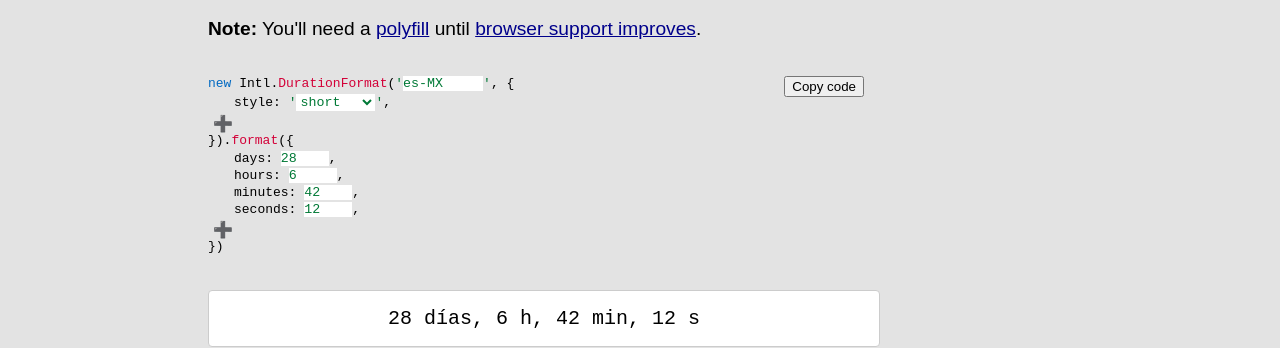
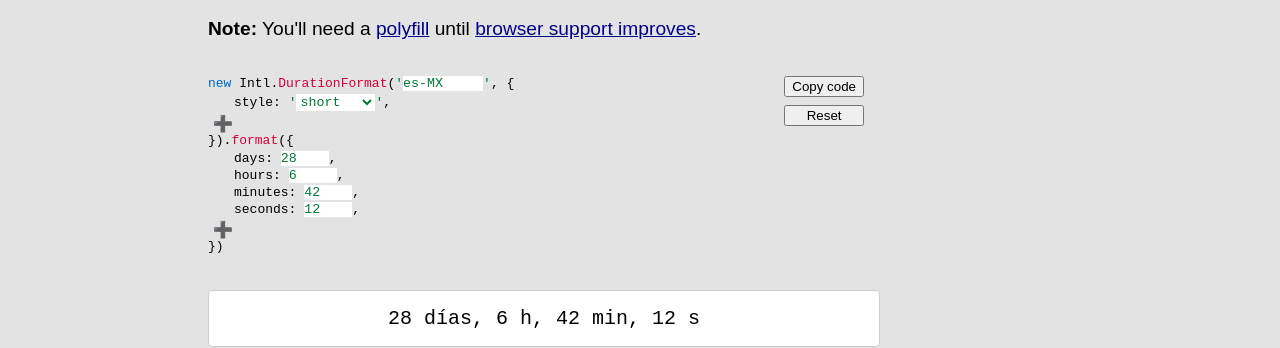
Before and after one commit to lindsayevans/tools.querc.net, a React (Vite) app: page /duration-format-playground in a window 1280 px wide. Shown: the part 143-491 px from the top of the page. Built offline with nearby package versions, Linux system fonts and the light colour scheme.

Commit message:
feat: persist playground options in URL

```diff
--- a/src/components/tools/DateTimeFormat/DateTimeFormat.scss
+++ b/src/components/tools/DateTimeFormat/DateTimeFormat.scss
@@ -132,19 +132,24 @@
   position: relative;
   padding: 1rem 0;
 
-  .copy-button {
+  .form-actions {
+    display: flex;
+    flex-direction: column;
+    gap: 0.5rem;
     position: absolute;
     top: -1rem;
     right: 1rem;
 
+    @media (min-width: 1024px) {
+      top: 1rem;
+    }
+  }
+
+  .copy-button {
     &.copied::before {
       content: '✅';
       position: absolute;
       right: -1.5rem;
-    }
-
-    @media (min-width: 1024px) {
-      top: 1rem;
     }
   }
 }
--- a/src/components/tools/DateTimeFormat/DateTimeFormat.tsx
+++ b/src/components/tools/DateTimeFormat/DateTimeFormat.tsx
@@ -1,9 +1,15 @@
-import React, { useEffect, useState } from 'react';
+import React, { useEffect, useRef, useState } from 'react';
 import { BCP_47, SUPPORTED_TIME_ZONES } from '../shared/Intl';
 
 import './DateTimeFormat.scss';
 import { classList } from '../../classList';
 import { formatOptions } from '../shared/formatOptions';
+import {
+  Form,
+  useLocation,
+  useSearchParams,
+  useSubmit,
+} from 'react-router-dom';
 
 type DateTimeFormatParams = {
   locale: string;
@@ -103,6 +109,13 @@ export const DateTimeFormat = () => {
     }, 3000);
   };
 
+  const reset = () => {
+    setDate(new Date());
+    setParameters(defaultParams);
+  };
+
+  const submit = useSubmit();
+
   useEffect(() => {
     try {
       setFormattedDate(formatDate(date));
@@ -119,10 +132,36 @@ export const DateTimeFormat = () => {
     );
   }, [date, parameters]);
 
+  let [searchParams] = useSearchParams();
+  useEffect(() => {
+    if (searchParams.get('date')) {
+      setDate(new Date(searchParams.get('date') as string));
+    }
+
+    const params: DateTimeFormatParams = {
+      locale: searchParams.get('locale') || '',
+      options: {},
+    };
+    Array.from(searchParams.keys())
+      .filter((x) => !['locale', 'date'].includes(x))
+      .forEach((key) => {
+        params.options[key] = searchParams.get(key);
+      });
+    if (params.locale !== '' || Object.keys(params.options).length > 0) {
+      setParameters(params);
+    }
+  }, []);
+
   return (
     <>
       <div className="playground">
-        <div className="input">
+        <Form
+          onChange={(event) => {
+            submit(event.currentTarget);
+          }}
+          className="input"
+        >
+          <div className="form-actions">
             <button
               type="button"
               className={classList([
@@ -133,6 +172,14 @@ export const DateTimeFormat = () => {
             >
               Copy code
             </button>
+            <button
+              type="button"
+              className={classList(['reset-button'])}
+              onClick={() => reset()}
+            >
+              Reset
+            </button>
+          </div>
           <label htmlFor="locale">
             <span className="sh-keyword">new</span> Intl.
             <span className="sh-property">DateTimeFormat</span>(
@@ -141,6 +188,7 @@ export const DateTimeFormat = () => {
           <input
             type="search"
             id="locale"
+            name="locale"
             className="locale"
             value={parameters?.locale}
             onChange={(e) =>
@@ -168,6 +216,7 @@ export const DateTimeFormat = () => {
                       {option !== 'timeZone' && (
                         <select
                           id={option}
+                          name={option}
                           value={parameters?.options[option]}
                           onChange={(e) =>
                             setParameters({
@@ -197,6 +246,7 @@ export const DateTimeFormat = () => {
                           <input
                             type="search"
                             id="timeZone"
+                            name="timeZone"
                             value={parameters?.options.timeZone}
                             onChange={(e) =>
                               setParameters({
@@ -255,6 +305,7 @@ export const DateTimeFormat = () => {
             <input
               type="datetime-local"
               id="date"
+              name="date"
               value={getDateValue(date)}
               onChange={(e) => setDate(new Date(e.target.value))}
               onInput={(e) =>
@@ -263,7 +314,7 @@ export const DateTimeFormat = () => {
             />
           </span>
           )
-        </div>
+        </Form>
 
         <pre className="output">{formattedDate}</pre>
       </div>
--- a/src/components/tools/DurationFormat/DurationFormat.scss
+++ b/src/components/tools/DurationFormat/DurationFormat.scss
@@ -132,19 +132,24 @@
   position: relative;
   padding: 1rem 0;
 
-  .copy-button {
+  .form-actions {
+    display: flex;
+    flex-direction: column;
+    gap: 0.5rem;
     position: absolute;
     top: -1rem;
     right: 1rem;
 
+    @media (min-width: 1024px) {
+      top: 1rem;
+    }
+  }
+
+  .copy-button {
     &.copied::before {
       content: '✅';
       position: absolute;
       right: -1.5rem;
-    }
-
-    @media (min-width: 1024px) {
-      top: 1rem;
     }
   }
 }
--- a/src/components/tools/DurationFormat/DurationFormat.tsx
+++ b/src/components/tools/DurationFormat/DurationFormat.tsx
@@ -1,13 +1,14 @@
 /// <reference path="./Intl.DurationFormat.d.ts" />
 
 import '@formatjs/intl-durationformat/polyfill';
-import React, { useEffect, useState } from 'react';
+import React, { useEffect, useRef, useState } from 'react';
 import { classList } from '../../classList';
 import { BCP_47, SUPPORTED_TIME_ZONES } from '../shared/Intl';
 import { DurationInput } from './types';
 
 import './DurationFormat.scss';
 import { formatOptions } from '../shared/formatOptions';
+import { Form, useSearchParams, useSubmit } from 'react-router-dom';
 
 type DurationFormatParams = {
   locale: string;
@@ -143,6 +144,13 @@ export const DurationFormat = () => {
     }, 3000);
   };
 
+  const reset = () => {
+    setDuration(defaultDuration);
+    setParameters(defaultParams);
+  };
+
+  const submit = useSubmit();
+
   useEffect(() => {
     try {
       setFormattedDuration(formatDuration(duration));
@@ -164,10 +172,42 @@ export const DurationFormat = () => {
     );
   }, [duration, parameters]);
 
+  let [searchParams] = useSearchParams();
+  useEffect(() => {
+    const duration: DurationInput = {};
+    Array.from(searchParams.keys())
+      .filter((x) => supportedDurationProps.includes(x))
+      .forEach((key) => {
+        duration[key] = searchParams.get(key);
+      });
+    if (Object.keys(duration).length > 0) {
+      setDuration(duration);
+    }
+
+    const params: DurationFormatParams = {
+      locale: searchParams.get('locale') || '',
+      options: {},
+    };
+    Array.from(searchParams.keys())
+      .filter((x) => !['locale', ...supportedDurationProps].includes(x))
+      .forEach((key) => {
+        params.options[key] = searchParams.get(key);
+      });
+    if (params.locale !== '' || Object.keys(params.options).length > 0) {
+      setParameters(params);
+    }
+  }, []);
+
   return (
     <>
       <div className="playground">
-        <div className="input">
+        <Form
+          onChange={(event) => {
+            submit(event.currentTarget);
+          }}
+          className="input"
+        >
+          <div className="form-actions">
             <button
               type="button"
               className={classList([
@@ -178,6 +218,14 @@ export const DurationFormat = () => {
             >
               Copy code
             </button>
+            <button
+              type="button"
+              className={classList(['reset-button'])}
+              onClick={() => reset()}
+            >
+              Reset
+            </button>
+          </div>
           <label htmlFor="locale">
             <span className="sh-keyword">new</span> Intl.
             <span className="sh-property">DurationFormat</span>(
@@ -186,6 +234,7 @@ export const DurationFormat = () => {
           <input
             type="search"
             id="locale"
+            name="locale"
             className="locale"
             value={parameters?.locale}
             onChange={(e) =>
@@ -213,6 +262,7 @@ export const DurationFormat = () => {
                       {option !== 'fractionalDigits' && (
                         <select
                           id={option}
+                          name={option}
                           value={parameters?.options[option]}
                           onChange={(e) =>
                             setParameters({
@@ -242,6 +292,7 @@ export const DurationFormat = () => {
                           <input
                             type="number"
                             id="fractionalDigits"
+                            name="fractionalDigits"
                             min={0}
                             max={9}
                             step={1}
@@ -308,6 +359,7 @@ export const DurationFormat = () => {
                         step={1}
                         className="number-input"
                         id={prop}
+                        name={prop}
                         value={duration[prop]}
                         onChange={(e) =>
                           setDuration({
@@ -346,7 +398,7 @@ export const DurationFormat = () => {
             </button>
           </div>
           &#125;)
-        </div>
+        </Form>
 
         <pre className="output">{formattedDuration}</pre>
       </div>
--- a/src/components/tools/RelativeTimeFormat/RelativeTimeFormat.scss
+++ b/src/components/tools/RelativeTimeFormat/RelativeTimeFormat.scss
@@ -136,19 +136,24 @@
   position: relative;
   padding: 1rem 0;
 
-  .copy-button {
+  .form-actions {
+    display: flex;
+    flex-direction: column;
+    gap: 0.5rem;
     position: absolute;
     top: -1rem;
     right: 1rem;
 
+    @media (min-width: 1024px) {
+      top: 1rem;
+    }
+  }
+
+  .copy-button {
     &.copied::before {
       content: '✅';
       position: absolute;
       right: -1.5rem;
-    }
-
-    @media (min-width: 1024px) {
-      top: 1rem;
     }
   }
 }
--- a/src/components/tools/RelativeTimeFormat/RelativeTimeFormat.tsx
+++ b/src/components/tools/RelativeTimeFormat/RelativeTimeFormat.tsx
@@ -4,6 +4,7 @@ import { BCP_47 } from '../shared/Intl';
 import './RelativeTimeFormat.scss';
 import { classList } from '../../classList';
 import { formatOptions } from '../shared/formatOptions';
+import { Form, useSearchParams, useSubmit } from 'react-router-dom';
 
 type RelativeTimeFormatParams = {
   locale: string;
@@ -95,6 +96,14 @@ export const RelativeTimeFormat = () => {
     }, 3000);
   };
 
+  const reset = () => {
+    setValue(-1);
+    setUnit('day');
+    setParameters(defaultParams);
+  };
+
+  const submit = useSubmit();
+
   useEffect(() => {
     try {
       setFormattedValue(formatValue(value, unit));
@@ -111,10 +120,39 @@ export const RelativeTimeFormat = () => {
     );
   }, [value, unit, parameters]);
 
+  let [searchParams] = useSearchParams();
+  useEffect(() => {
+    if (searchParams.get('value')) {
+      setValue(parseInt(searchParams.get('value') as string, 10));
+    }
+    if (searchParams.get('unit')) {
+      setUnit(searchParams.get('unit') as RelativeTimeFormatUnits);
+    }
+
+    const params: RelativeTimeFormatParams = {
+      locale: searchParams.get('locale') || '',
+      options: {},
+    };
+    Array.from(searchParams.keys())
+      .filter((x) => !['locale', 'value', 'unit'].includes(x))
+      .forEach((key) => {
+        params.options[key] = searchParams.get(key);
+      });
+    if (params.locale !== '' || Object.keys(params.options).length > 0) {
+      setParameters(params);
+    }
+  }, []);
+
   return (
     <>
       <div className="playground">
-        <div className="input">
+        <Form
+          onChange={(event) => {
+            submit(event.currentTarget);
+          }}
+          className="input"
+        >
+          <div className="form-actions">
             <button
               type="button"
               className={classList([
@@ -125,6 +163,14 @@ export const RelativeTimeFormat = () => {
             >
               Copy code
             </button>
+            <button
+              type="button"
+              className={classList(['reset-button'])}
+              onClick={() => reset()}
+            >
+              Reset
+            </button>
+          </div>
           <label htmlFor="locale">
             <span className="sh-keyword">new</span> Intl.
             <span className="sh-property">RelativeTimeFormat</span>(
@@ -133,6 +179,7 @@ export const RelativeTimeFormat = () => {
           <input
             type="search"
             id="locale"
+            name="locale"
             className="locale"
             value={parameters?.locale}
             onChange={(e) =>
@@ -157,6 +204,7 @@ export const RelativeTimeFormat = () => {
                       <span className="sh-string">'</span>
                       <select
                         id={option}
+                        name={option}
                         value={parameters?.options[option]}
                         onChange={(e) =>
                           setParameters({
@@ -208,6 +256,7 @@ export const RelativeTimeFormat = () => {
           <input
             type="number"
             id="value"
+            name="value"
             className="value-input"
             value={value}
             onChange={(e) => setValue(parseInt(e.target.value, 10))}
@@ -218,6 +267,7 @@ export const RelativeTimeFormat = () => {
           ,<span className="sh-string">'</span>
           <select
             id="unit"
+            name="unit"
             value={unit}
             onChange={(e) => setUnit(e.target.value as RelativeTimeFormatUnits)}
           >
@@ -226,7 +276,7 @@ export const RelativeTimeFormat = () => {
             ))}
           </select>
           <span className="sh-string">'</span>)
-        </div>
+        </Form>
 
         <pre className="output">{formattedValue}</pre>
       </div>
--- a/src/main.tsx
+++ b/src/main.tsx
@@ -46,8 +46,8 @@ if ($app) {
   const root = createRoot($app);
 
   root.render(
-    <StrictMode>
-      <RouterProvider router={router} />
-    </StrictMode>
+    // <StrictMode>
+    <RouterProvider router={router} />
+    // </StrictMode>
   );
 }
```
Lines whose indentation alone changed are shown as unchanged.
